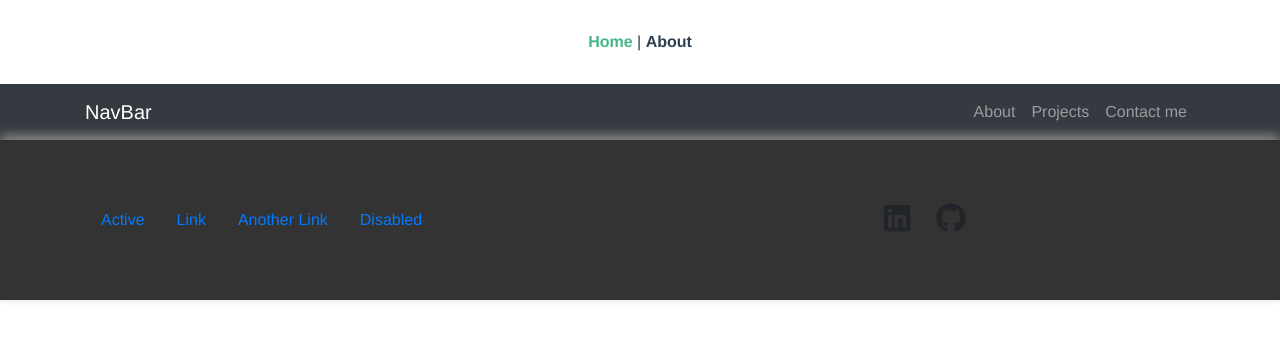
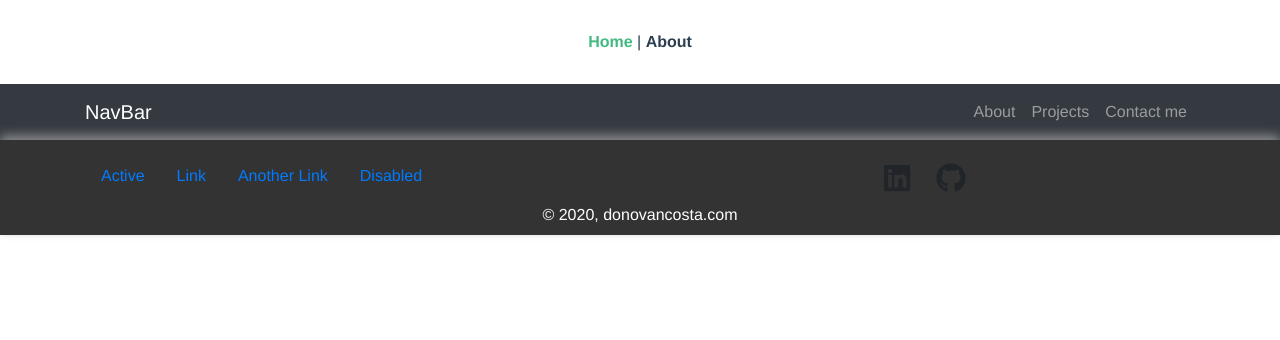
Before and after one commit to DonovanCosta/vue-portfolio-site, a Vue app: page / in a window 1280 px wide. Shown: the top 340 px of the page. Built offline with nearby package versions, Linux system fonts and the light colour scheme.

Commit message:
- removed commented markup in footer - added text interpolation for copyright and component props - fixed styling

```diff
--- a/src/components/Footer.vue
+++ b/src/components/Footer.vue
@@ -1,7 +1,7 @@
 <template>
     <footer>
-        <b-container class="h-100">
-            <b-row class="align-items-center h-100">
+        <b-container>
+            <b-row>
                 <b-col cols="6">
                     <b-nav>
                         <b-nav-item active>Active</b-nav-item>
@@ -14,56 +14,17 @@
                     <div class="social-links">
                         <a class="btn btn-linkedin">
                             <font-awesome-icon :icon="['fab', 'linkedin']" />
-
                         </a>
                         <a class="btn btn-github">
                             <font-awesome-icon :icon="['fab', 'github']" />
                         </a>
                     </div>
-                     <!-- <div class="social-links">
-                        <a class="btn btn-linkedin">
-                            <i class="fab fa-linkedin-in" aria-hidden="true"></i>
-                        </a>
-                        <a class="btn btn-github">
-                            <i class=" fab fa-github" aria-hidden="true"></i>
-                        </a>
-                    </div> -->
                 </b-col>
-                <!-- <b-col cols="12" >
-                    <p class="copyright">&copy; {{ year }}, donovancosta.com</p>
-                </b-col> -->
             </b-row>
             <b-row class="text-center">
-                <b-col> &copy; {{ year }}, donovancosta.com</b-col>
+                <b-col> &copy; {{ year }}, {{siteName}}</b-col>
             </b-row>
         </b-container>
-        <!-- <div class="container">
-            <b-col cols="6">test</b-col>
-            <b-col cols="6">test</b-col>
-            <b-col cols="12">test</b-col>
-                <div class="menu-items">
-                    <ul class="list-unstyled">
-                        <li><a href="">Features</a></li>
-                        <li><a href="">Solutions</a></li>
-                        <li><a href="">Plans</a></li>
-                        <li><a href="">Sign in</a></li>
-                    </ul>
-                </div>
-                <div class="social-links">
-                    <a class="btn btn-linkedin">
-                        <i class="fab fa-linkedin-in" aria-hidden="true"></i>
-                    </a>
-                    <a class="btn btn-github">
-                        <i class=" fab fa-github" aria-hidden="true"></i>
-                    </a>
-                </div>
-            </div>
-            <div></div>
-
-            <div class="copyright">
-                &copy; {{ year }}, donovancosta.com
-            </div>
-        </div> -->
     </footer>
 </template>
 
@@ -74,6 +35,9 @@ export default {
         return {
             year: new Date().getFullYear()
         };
+    },
+    props:{
+        siteName: String
     }
 }
 </script>
@@ -84,9 +48,9 @@ footer {
     background: #333;
     color: #fff;
     box-shadow: 0px -5px 10px #888888;
-    height: 10em;
     position: relative;
-    /* justify-content: space-between; */
+    padding-top: 1em;
+    padding-bottom: 0.5em;
 }
 
 .copyright{
--- a/src/views/Home.vue
+++ b/src/views/Home.vue
@@ -1,7 +1,9 @@
 <template>
   <div class="home">
     <Navbar />
-    <Footer />
+    <Footer
+        siteName="donovancosta.com"
+        />
   </div>
 </template>
 
@@ -14,7 +16,7 @@ export default {
   name: 'Home',
   components: {
     Navbar,
-    Footer
+    Footer,
   }
 }
 </script>
```
